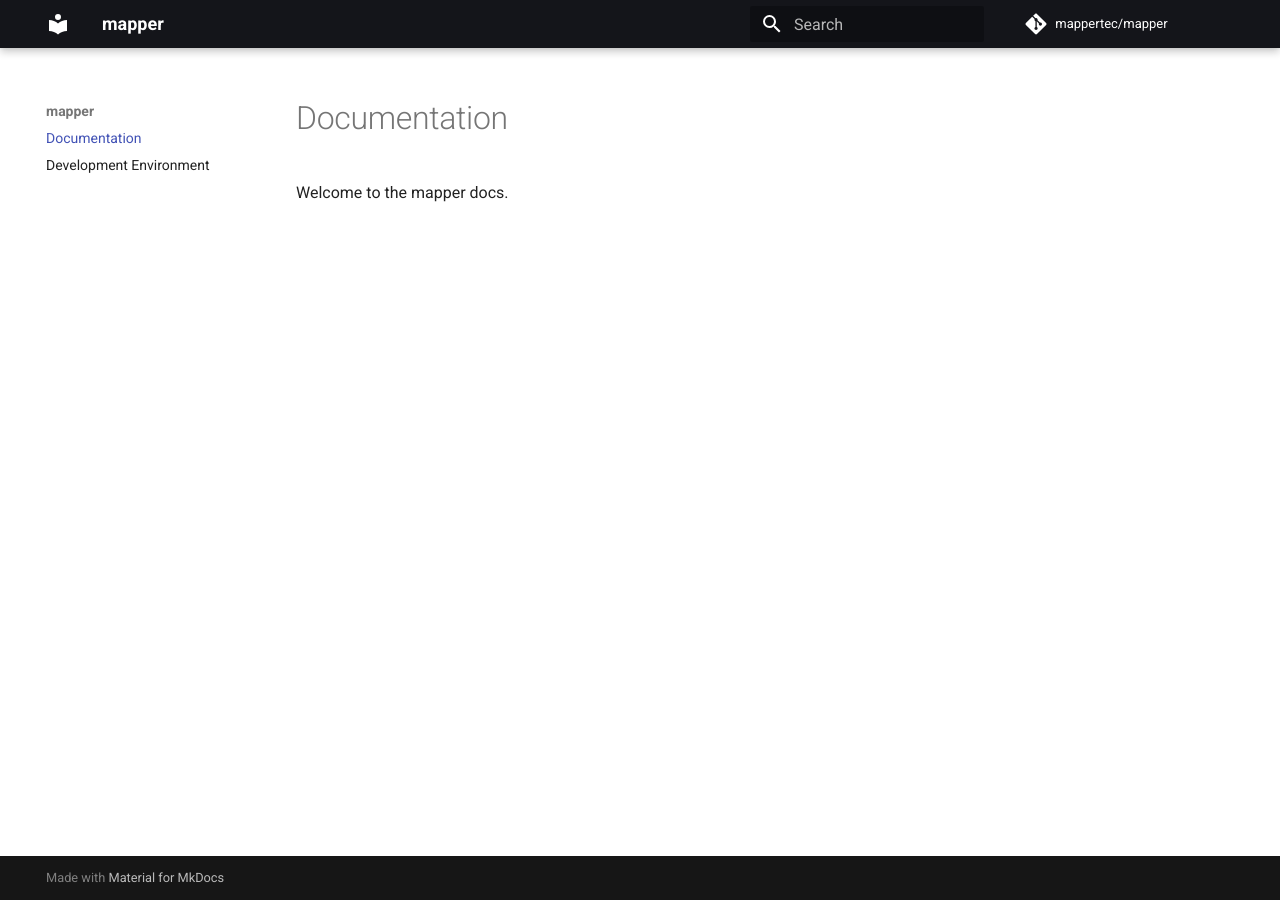
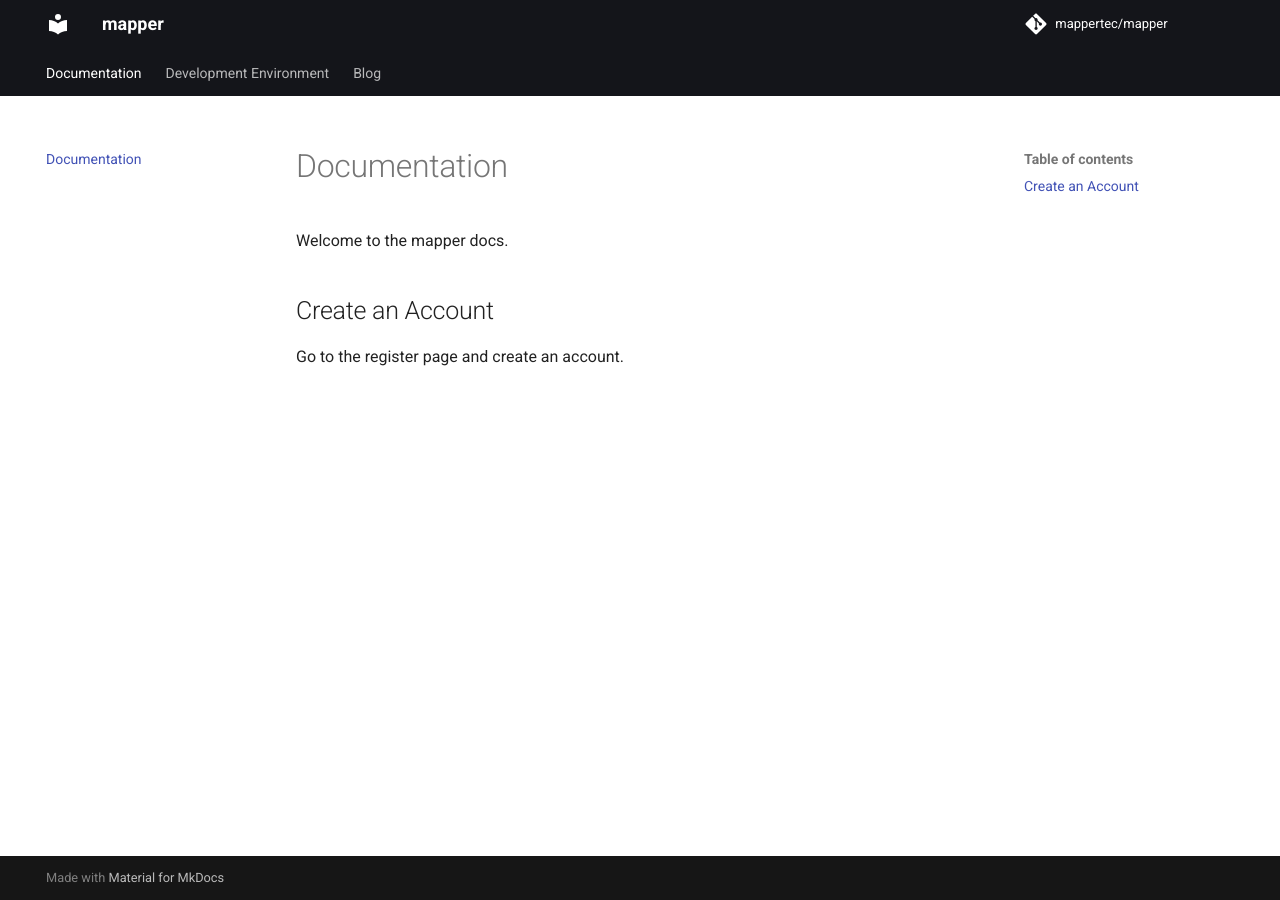
Before and after one commit to engineerdan/service1, an MkDocs documentation site: the page built from docs/index.md, in a window 1280 px wide. Built offline with MkDocs 1.6.1 and Material for MkDocs 9.7.7, drawn with Linux system fonts in a browser that asks for light colours; comment, search, counter and statistics services are not loaded.

Commit message:
Closes #1.

```diff
--- a/docs/index.md
+++ b/docs/index.md
@@ -1,3 +1,9 @@
 # Documentation
 
 Welcome to the mapper docs.
+
+
+
+## Create an Account
+
+Go to the register page and create an account.
--- a/mkdocs.yml
+++ b/mkdocs.yml
@@ -5,3 +5,9 @@ theme:
   name: material
   palette:
     primary: black
+  features:
+    - navigation.tabs
+plugins:
+  - blog
+markdown_extensions:
+  - attr_list
```
Also changed, not shown: docs/blog/posts/introducing-mapper.md (added, +48 -0 lines), docs/blog/posts/introducing-mapper/bubble.jpg (added).
